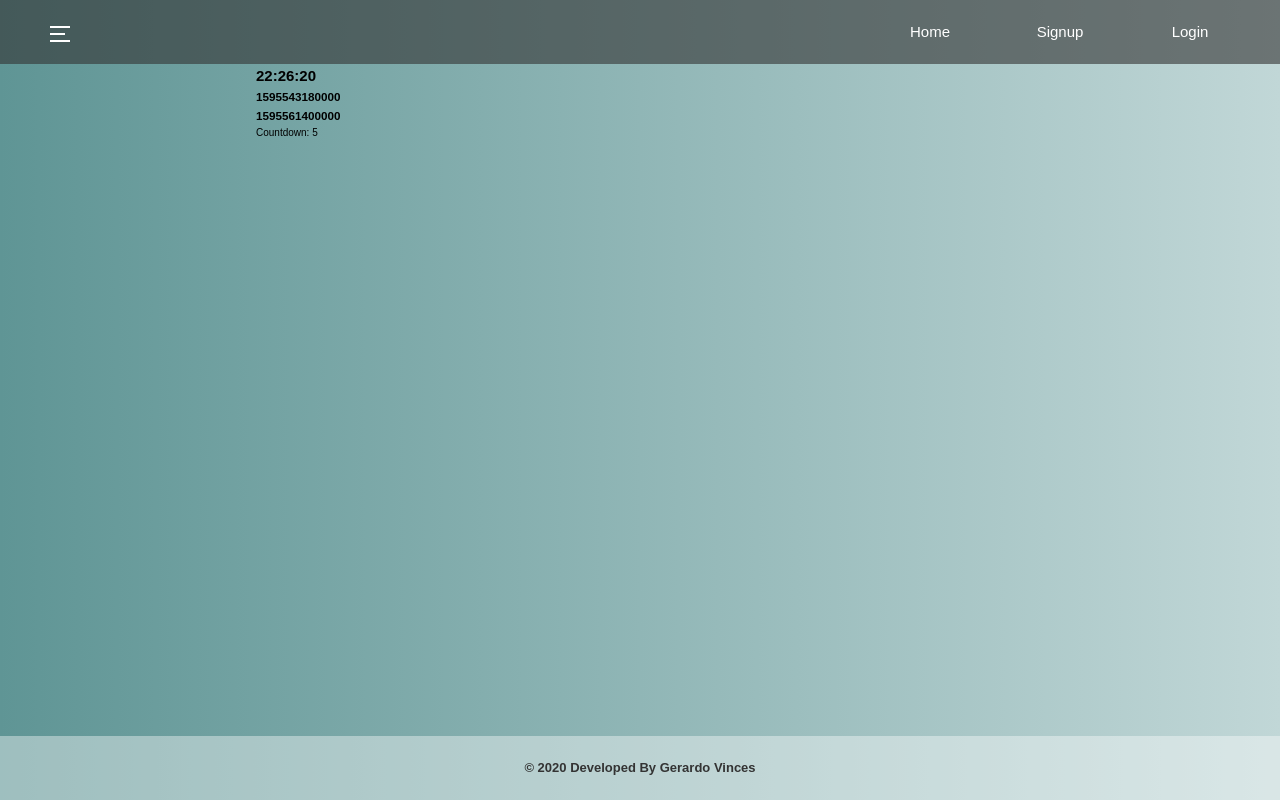
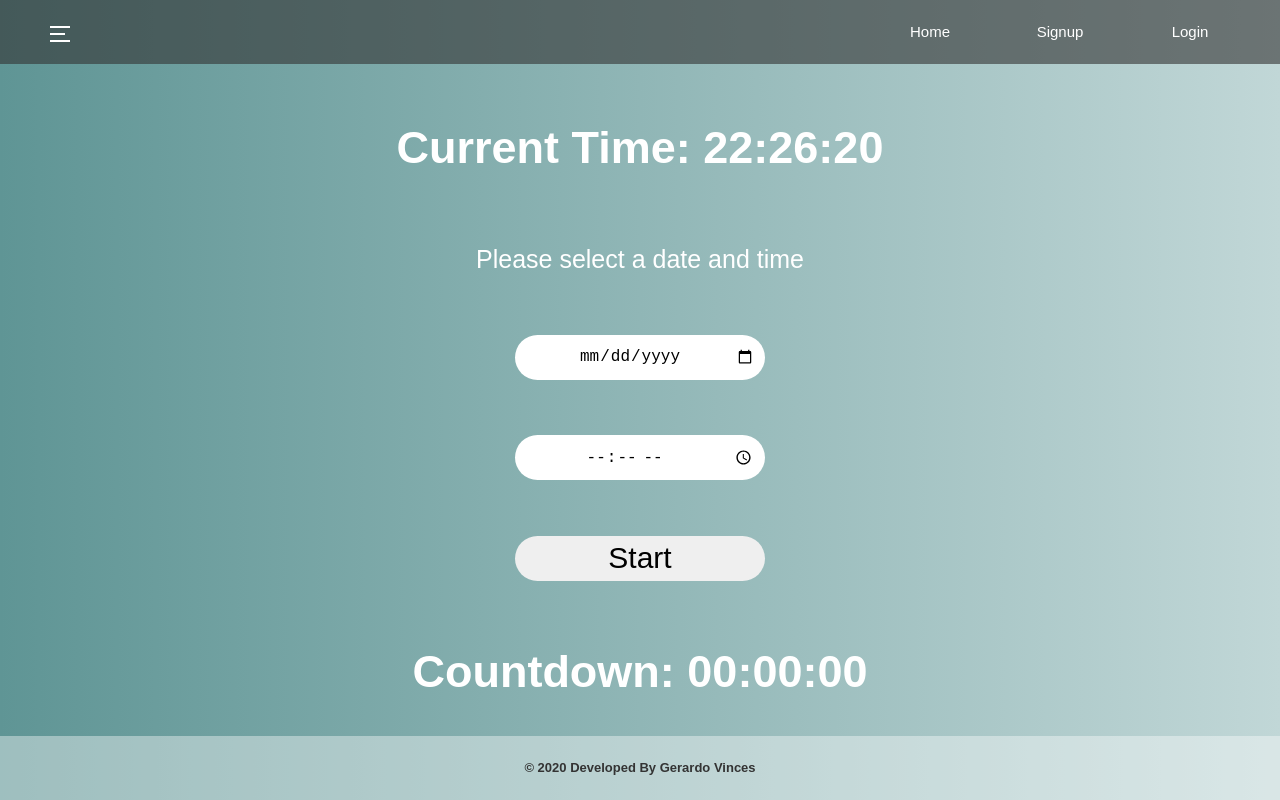
Before and after one commit to gttdo/julyproject, a React (Create React App) app: page / in a window 1280 px wide. Built offline with nearby package versions, Linux system fonts and the light colour scheme.

Commit message:
added clock and countdown feature

```diff
--- a/src/components/Home.js
+++ b/src/components/Home.js
@@ -1,11 +1,11 @@
 import React, {Component} from "react";
-import Clock from './clock';
+import Counter from './counter';
 
 class Home extends Component {
     render(){
         return(
             <div id="home" className="home">
-                <Clock/>
+                <Counter/>
             </div>
         )
     }
--- a/src/components/clock.js
+++ /dev/null
@@ -1,47 +0,0 @@
-import React, {Component} from 'react';
-
-class Clock extends Component{
-    state = {
-        time: new Date().getHours().toLocaleString() + ":" + new Date().getMinutes().toLocaleString() + ":" + new Date().getSeconds().toLocaleString(),
-        milsecToday: Date.parse(new Date()),
-        milsecTomorrow: Date.parse('24 Jul 2020 03:30:00 UTC'),
-        countdown: 0
-    }
-    tick() {
-        this.setState(
-            {time: new Date().getHours().toLocaleString() + ":" + new Date().getMinutes().toLocaleString() + ":" + new Date().getSeconds().toLocaleString()});
-    }
-    countdown(){
-        let countdown = Math.floor((this.state.milsecTomorrow - this.state.milsecToday) / 1000 / 60 / 60);
-        this.setState({
-            milsecToday: Date.parse(new Date()),
-            countdown: countdown
-        })
-    }
-    componentDidMount(){
-        this.intervalID = setInterval(() => {
-            this.tick()
-        }, 1000);
-        this.intervalID = setInterval(() => {
-            this.countdown()
-        }, 1000);
-    }
-
-    componentWillUnmount(){
-        clearInterval(this.intervalID);
-    }
-
-
-    render(){
-        return(
-            <div>
-                <h2>{this.state.time}</h2>
-                <h3>{this.state.milsecToday}</h3>
-                <h3>{this.state.milsecTomorrow}</h3>
-                <p>Countdown: {this.state.countdown}</p>
-            </div>
-        )
-    }
-}
-
-export default Clock;
--- /dev/null
+++ b/src/components/counter.js
@@ -0,0 +1,96 @@
+import React, {Component} from 'react';
+
+class Counter extends Component{
+    state = {
+        time: `
+            ${new Date().getHours().toLocaleString()}:
+            ${new Date().getMinutes().toLocaleString() < 10 ? `0${new Date().getMinutes().toLocaleString()}` : new Date().getMinutes().toLocaleString()}:
+            ${new Date().getSeconds().toLocaleString() < 10 ? `0${new Date().getSeconds().toLocaleString()}` : new Date().getSeconds().toLocaleString()}`,
+        milsecToday: Date.parse(new Date()),
+        milsecTomorrow: Date.parse('28 Jul 2020 10:00:00 UTC') + (7 * 60 * 60 * 1000),
+        countdownHours: "00",
+        countdownMinutes: "00",
+        countdownSeconds: "00",
+        futureDate: "",
+        futureTime: "",
+        appointment: ""
+    }
+    tick= () => {
+        this.setState(
+            {time: new Date().getHours().toLocaleString() + ":" + new Date().getMinutes().toLocaleString() + ":" + new Date().getSeconds().toLocaleString()});
+    }
+    countdown = () => {
+        let countdownMilsec = (this.state.milsecTomorrow - this.state.milsecToday);
+        let hours = Math.floor(countdownMilsec / 1000 / 60 / 60);
+        let minutes = Math.floor((countdownMilsec / 1000 / 60) % 60);
+        let seconds = Math.floor((countdownMilsec / 1000) % 60);
+
+        let hourStr = "0";
+        let minStr = "0";
+        let secStr = "0";
+
+        hours < 10 ? hourStr = `0${hours}` : hourStr = `${hours}`;
+        minutes < 10 ? minStr = `0${minutes}` : minStr = `${minutes}`;
+        seconds < 10 ? secStr = `0${seconds}` : secStr = `${seconds}`;
+
+        this.setState({
+            milsecToday: Date.parse(new Date()),
+            countdownSeconds: secStr,
+            countdownMinutes: minStr,
+            countdownHours: hourStr
+        })
+    }
+
+    saveDate = (event) => {
+        this.setState({
+            futureDate: event.target.value
+        })
+    }
+
+    saveTime = (event) => {
+        this.setState({
+            futureTime: event.target.value
+        })
+    }
+
+    setDate = () => {
+        let futureDate = this.state.futureDate;
+        let futureTime = this.state.futureTime;
+        let appointment = `${futureDate} ${futureTime}:00 UTC`;
+        this.setState({
+            milsecTomorrow: Date.parse(appointment) + (7 * 60 * 60 * 1000)
+        })
+    }
+
+    componentDidMount(){
+        this.intervalID = setInterval(() => {
+            this.tick()
+        }, 1000);
+
+        this.intervalID = setInterval(() => {
+            if(this.state.futureDate != "" && this.state.futureTime != ""){
+                this.countdown()
+            }
+            }, 1000);
+    }
+
+    componentWillUnmount(){
+        clearInterval(this.intervalID);
+    }
+
+
+    render(){
+        return(
+            <div className="counter">
+                <h2 className="counter--clock heading-2">Current Time: {this.state.time}</h2>
+                <p className="counter--instruction heading-3">Please select a date and time</p>
+                <input className="counter--input" type="date" id="newDate" value={this.state.futureDate} onChange={this.saveDate}/>
+                <input className="counter--input" type="time" onChange={this.saveTime} />
+                <button className="counter--btn btn-1" type="submit" onClick={this.setDate}>Start</button>
+                <p className="counter--countdown heading-2">Countdown: {this.state.countdownHours}:{this.state.countdownMinutes}:{this.state.countdownSeconds}</p>
+            </div>
+        )
+    }
+}
+
+export default Counter;
--- a/src/css/style.css
+++ b/src/css/style.css
@@ -27,6 +27,10 @@ body {
   font-size: 4.5rem;
   font-weight: 900; }
 
+.heading-3 {
+  color: #fff;
+  font-size: 2.5rem; }
+
 .btn-1 {
   width: 25rem;
   height: 4.5rem;
@@ -36,6 +40,37 @@ body {
 .input {
   padding: 1rem;
   border: none; }
+
+.counter {
+  height: 100%;
+  width: 100%;
+  display: grid;
+  align-items: center;
+  justify-content: center;
+  text-align: center; }
+  .counter--clock {
+    margin-top: 2rem; }
+  .counter--input {
+    width: 25rem;
+    height: 4.5rem;
+    outline: none;
+    border: none;
+    border-radius: 100px;
+    justify-self: center;
+    padding: 1rem;
+    font-size: 16px;
+    text-align: center; }
+  .counter--btn {
+    border: none;
+    outline: none;
+    border-radius: 100px;
+    justify-self: center;
+    font-size: 3rem;
+    transition: all .2s; }
+    .counter--btn:hover {
+      transform: translateY(-5px); }
+    .counter--btn:active, .counter--btn:focus {
+      transform: translateY(-1px); }
 
 .header {
   background: rgba(51, 51, 51, 0.6);
@@ -121,6 +156,11 @@ body {
   visibility: visible;
   transition: all 0.2s cubic-bezier(0.17, 0.67, 0.83, 0.67); }
 
+.home {
+  display: flex;
+  align-items: center;
+  justify-content: center; }
+
 .signup {
   width: 60vw;
   padding: 5rem;
```
